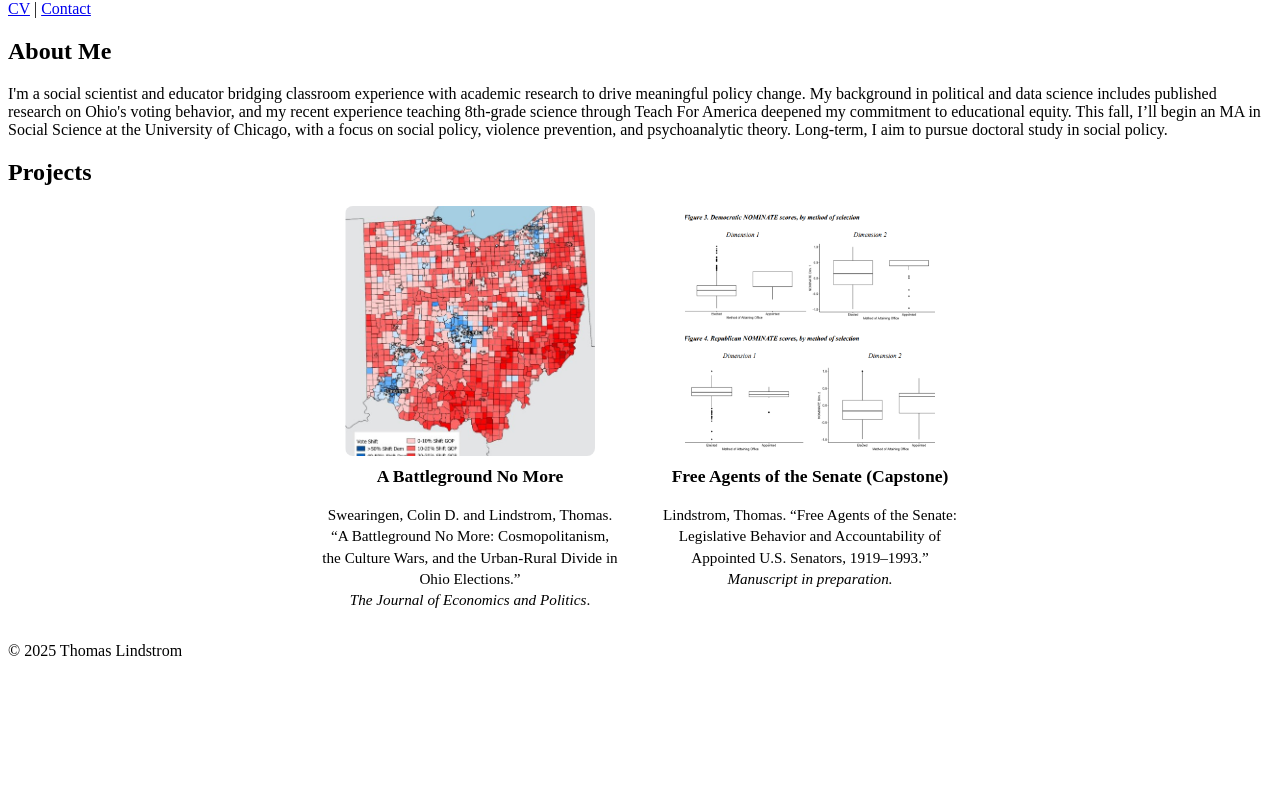
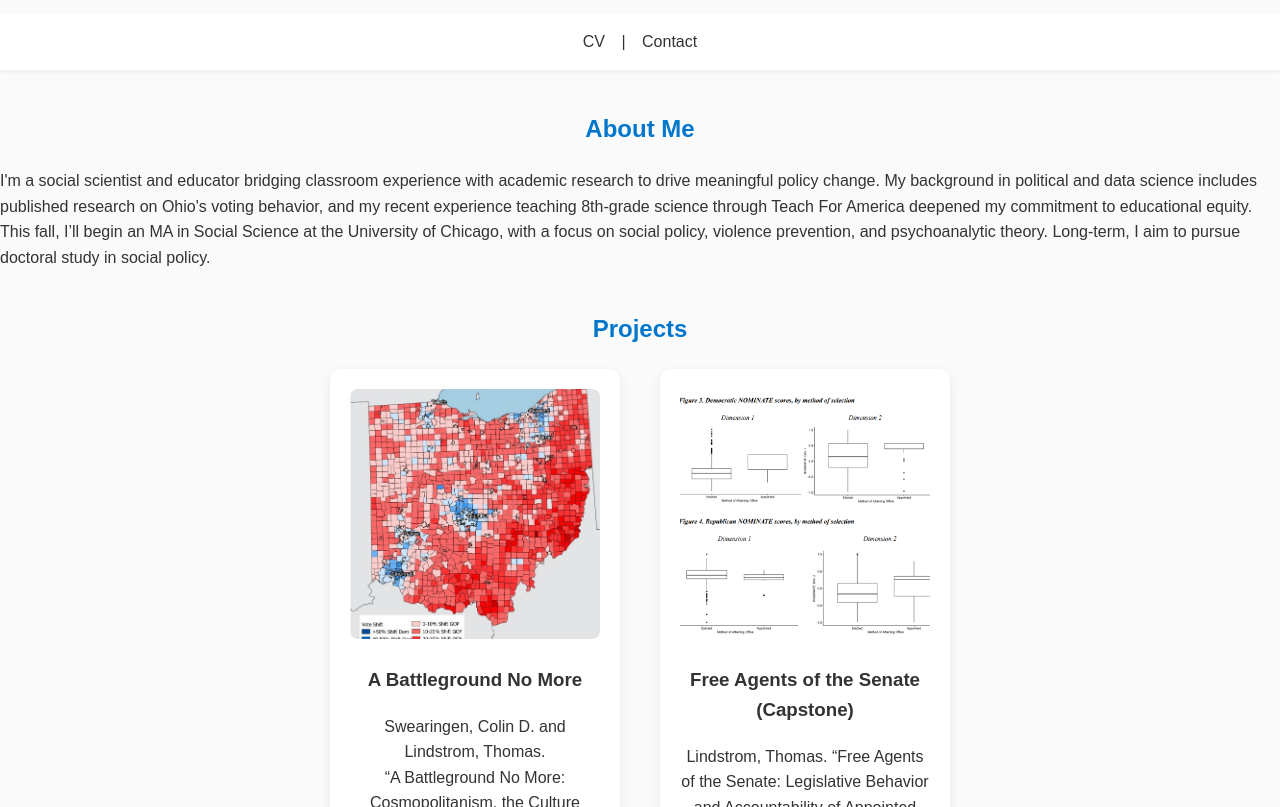
Before and after one commit to tjlindstrom45/tjlindstrom, a plain HTML site: page index.html in a window 1280 px wide. Shown: the part 80-887 px from the top of the page. Before the commit the page ends 800 px from the top, so only its background shows below. Drawn offline with Linux system fonts and the light colour scheme.

Commit message:
Update style.css

```diff
--- a/style.css
+++ b/style.css
@@ -1,3 +1,42 @@
+/* Reset & base styles */
+body {
+  font-family: sans-serif;
+  font-size: 16px;
+  line-height: 1.6;
+  color: #333;
+  background-color: #fafafa;
+  margin: 0;
+  padding: 0;
+}
+
+/* Navigation bar */
+nav {
+  background-color: #ffffff;
+  padding: 15px;
+  text-align: center;
+  box-shadow: 0 2px 4px rgba(0, 0, 0, 0.05);
+}
+
+nav a {
+  margin: 0 12px;
+  text-decoration: none;
+  color: #333;
+  font-weight: 500;
+  transition: color 0.2s ease;
+}
+
+nav a:hover {
+  color: #0077cc;
+}
+
+/* Section titles */
+h2 {
+  color: #0077cc;
+  text-align: center;
+  margin-top: 40px;
+}
+
+/* Papers layout */
 .papers-container {
   display: flex;
   flex-wrap: wrap;
@@ -7,25 +46,45 @@
 }
 
 .paper {
-  width: 300px;
+  width: 250px;
+  background-color: white;
+  padding: 20px;
+  border-radius: 12px;
+  box-shadow: 0 4px 12px rgba(0, 0, 0, 0.08);
   text-align: center;
+  transition: transform 0.2s ease;
+}
+
+.paper:hover {
+  transform: translateY(-4px);
 }
 
 .paper img {
-  display: block;
-  margin: 0 auto 10px;
   width: 250px;
   height: 250px;
   object-fit: cover;
   border-radius: 8px;
+  transition: transform 0.2s ease, box-shadow 0.2s ease;
 }
 
-.paper h3 {
-  margin-top: 10px;
-  font-size: 1.1em;
+.paper img:hover {
+  transform: scale(1.05);
+  box-shadow: 0 8px 20px rgba(0, 0, 0, 0.2);
+  cursor: pointer;
 }
 
-.paper p {
-  font-size: 0.95em;
-  line-height: 1.4;
+/* Mobile responsiveness */
+@media (max-width: 700px) {
+  .papers-container {
+    flex-direction: column;
+    align-items: center;
+  }
+
+  .paper {
+    width: 90%;
+  }
+
+  nav {
+    font-size: 14px;
+  }
 }
```
